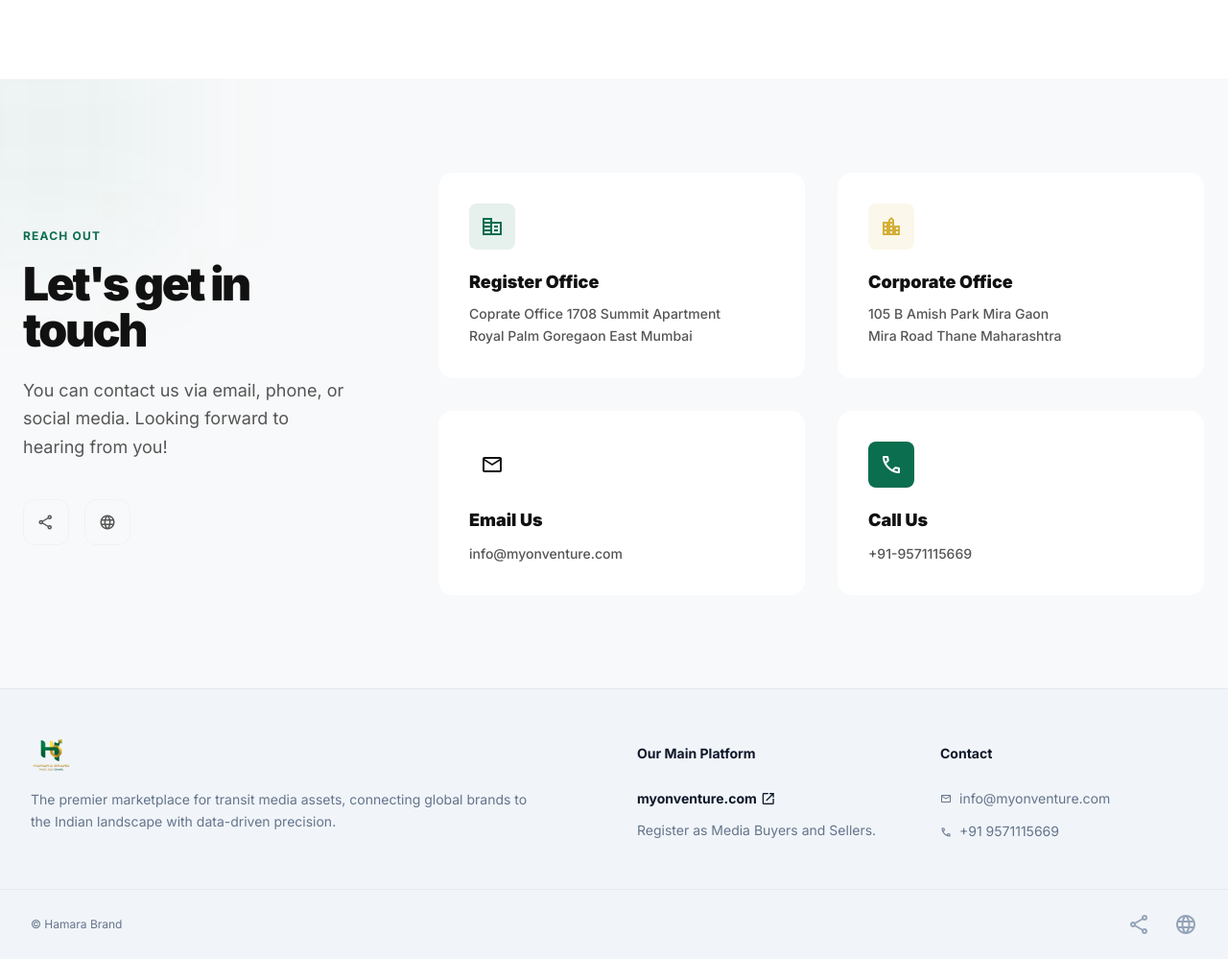
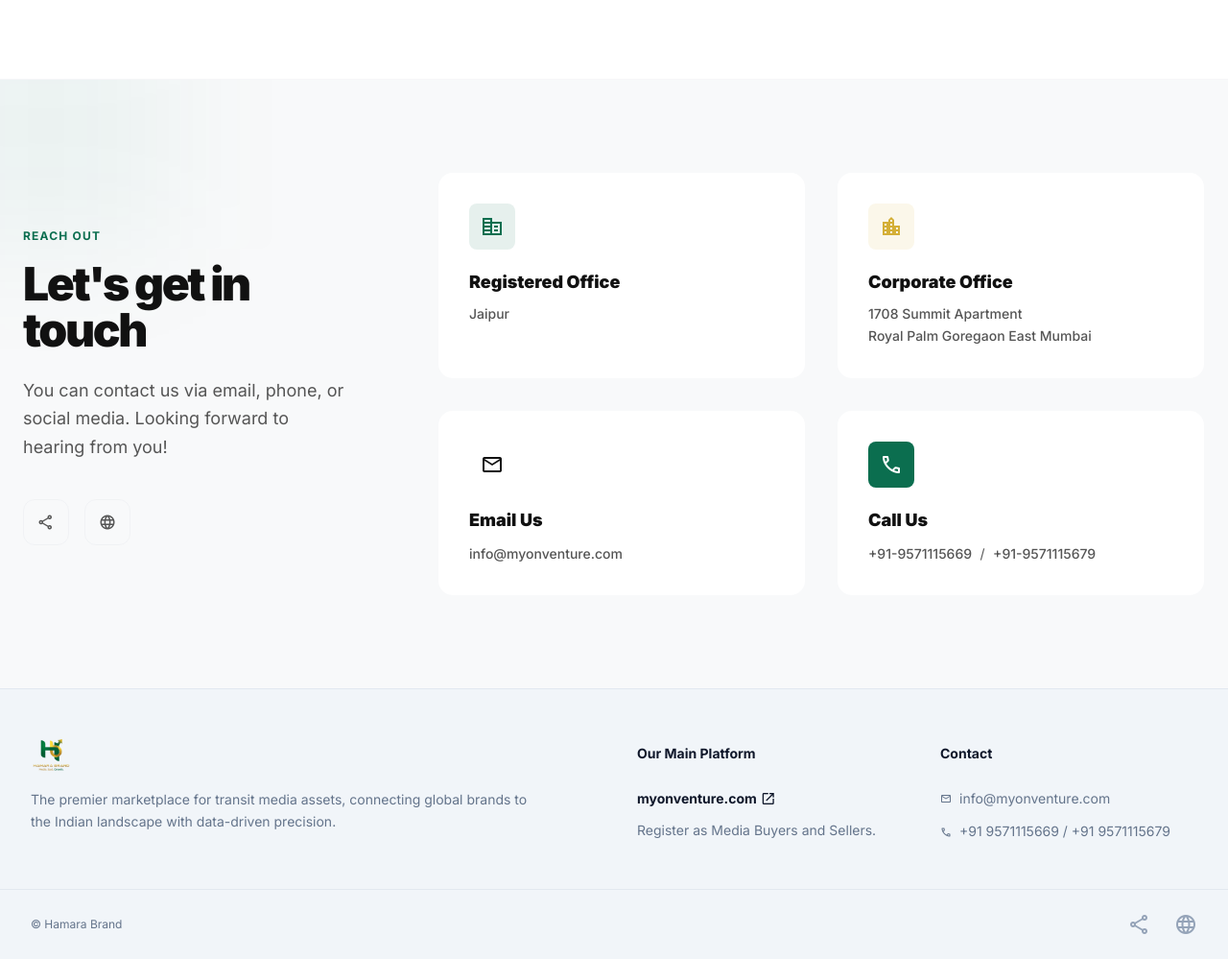
Before and after one commit to Ayushant/hamarabrand.in, a website: page index.html in a window 1280 px wide. Shown: the part 2772-3771 px from the top of the page at 96% size. Drawn offline with nearby package versions, Linux system fonts and the light colour scheme.

Commit message:
Update phone number and office addresses

```diff
--- a/api/chat.js
+++ b/api/chat.js
@@ -12,8 +12,8 @@
 - General Email: info@myonventure.com
 - Phone: +91-9571115669
 - Legal jurisdiction: Jaipur High Court
-- Registered Office: Corporate Office 1708 Summit Apartment, Royal Palm, Goregaon East, Mumbai
-- Corporate Office: 105 B Amish Park, Mira Gaon, Mira Road, Thane, Maharashtra
+- Registered Office: Jaipur
+- Corporate Office: 1708 Summit Apartment, Royal Palm, Goregaon East, Mumbai
 
 == WHAT IS HAMARA BRAND ==
 Hamara Brand is India's first unified media-tech marketplace — a SaaS-based platform and execution partner — that transforms how brands plan, buy, and scale media advertising across India.
--- a/index.html
+++ b/index.html
@@ -645,9 +645,8 @@
                                 <span class="material-symbols-outlined" data-icon="corporate_fare">corporate_fare</span>
                             </div>
                             <div>
-                                <h4 class="text-lg font-black text-on-surface mb-2">Register Office</h4>
-                                <p class="text-sm text-on-surface-variant leading-relaxed font-medium">Coprate Office 1708 Summit Apartment
-                               <br />Royal Palm Goregaon East Mumbai</p>
+                                <h4 class="text-lg font-black text-on-surface mb-2">Registered Office</h4>
+                                <p class="text-sm text-on-surface-variant leading-relaxed font-medium">Jaipur</p>
                             </div>
                         </div>
                         <!-- Office 2 -->
@@ -659,8 +658,7 @@
                             </div>
                             <div>
                                 <h4 class="text-lg font-black text-on-surface mb-2">Corporate Office</h4>
-                                <p class="text-sm text-on-surface-variant leading-relaxed font-medium">105 B Amish Park
-                                    Mira Gaon<br />Mira Road Thane Maharashtra</p>
+                                <p class="text-sm text-on-surface-variant leading-relaxed font-medium">1708 Summit Apartment<br />Royal Palm Goregaon East Mumbai</p>
                             </div>
                         </div>
                         <!-- Email -->
@@ -687,6 +685,9 @@
                                 <h4 class="text-lg font-black text-on-surface mb-2">Call Us</h4>
                                 <a href="tel:+919571115669"
                                     class="text-sm text-on-surface-variant hover:text-primary transition-colors font-medium">+91-9571115669</a>
+                                <span class="text-sm text-on-surface-variant mx-1">/</span>
+                                <a href="tel:+919571115679"
+                                    class="text-sm text-on-surface-variant hover:text-primary transition-colors font-medium">+91-9571115679</a>
                             </div>
                         </div>
                     </div>
@@ -729,7 +730,7 @@
                     </li>
                     <li class="flex items-center gap-2 text-slate-500 dark:text-slate-400">
                         <span class="material-symbols-outlined text-xs" data-icon="call">call</span>
-                        +91 9571115669
+                        +91 9571115669 / +91 9571115679
                     </li>
                 </ul>
             </div>
```
